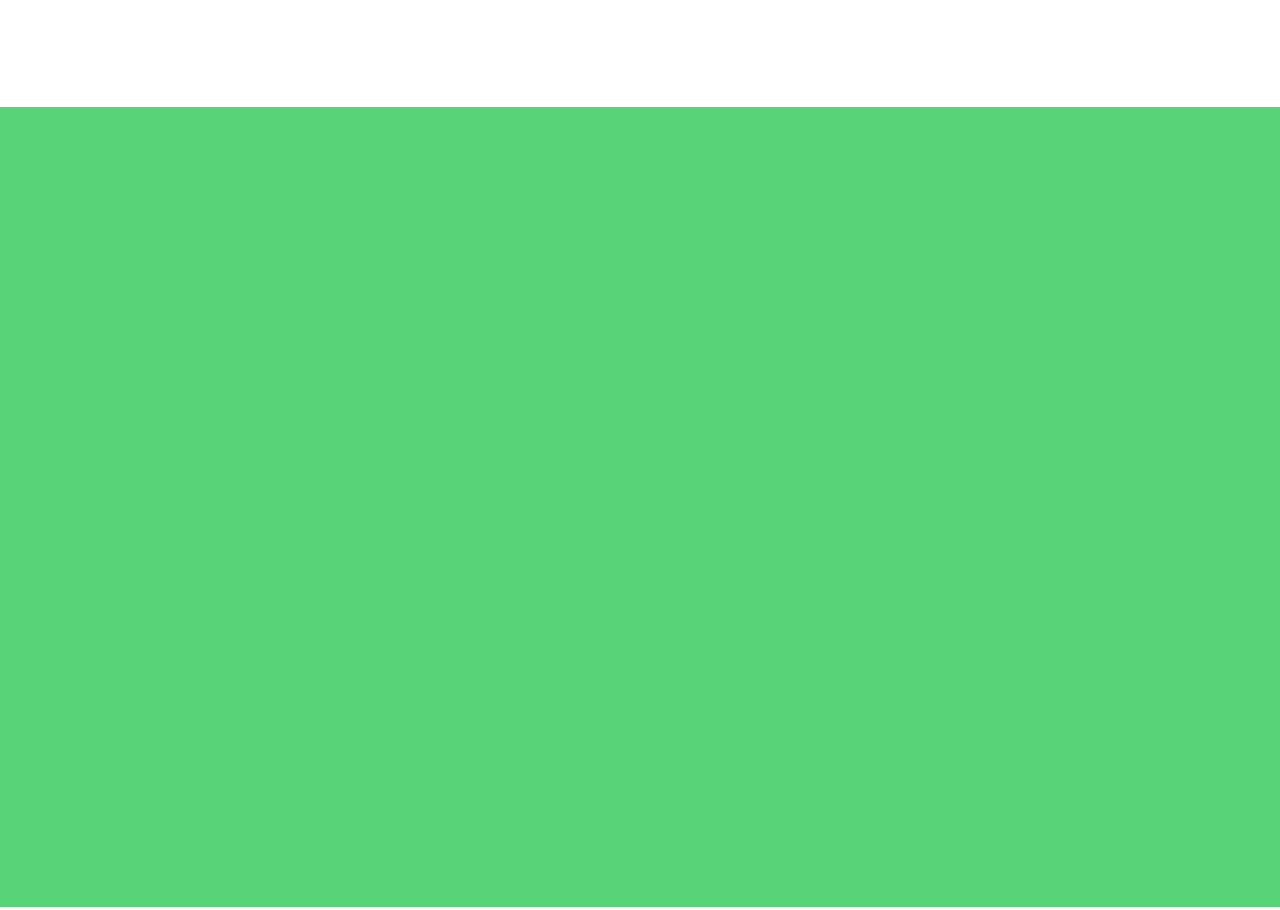
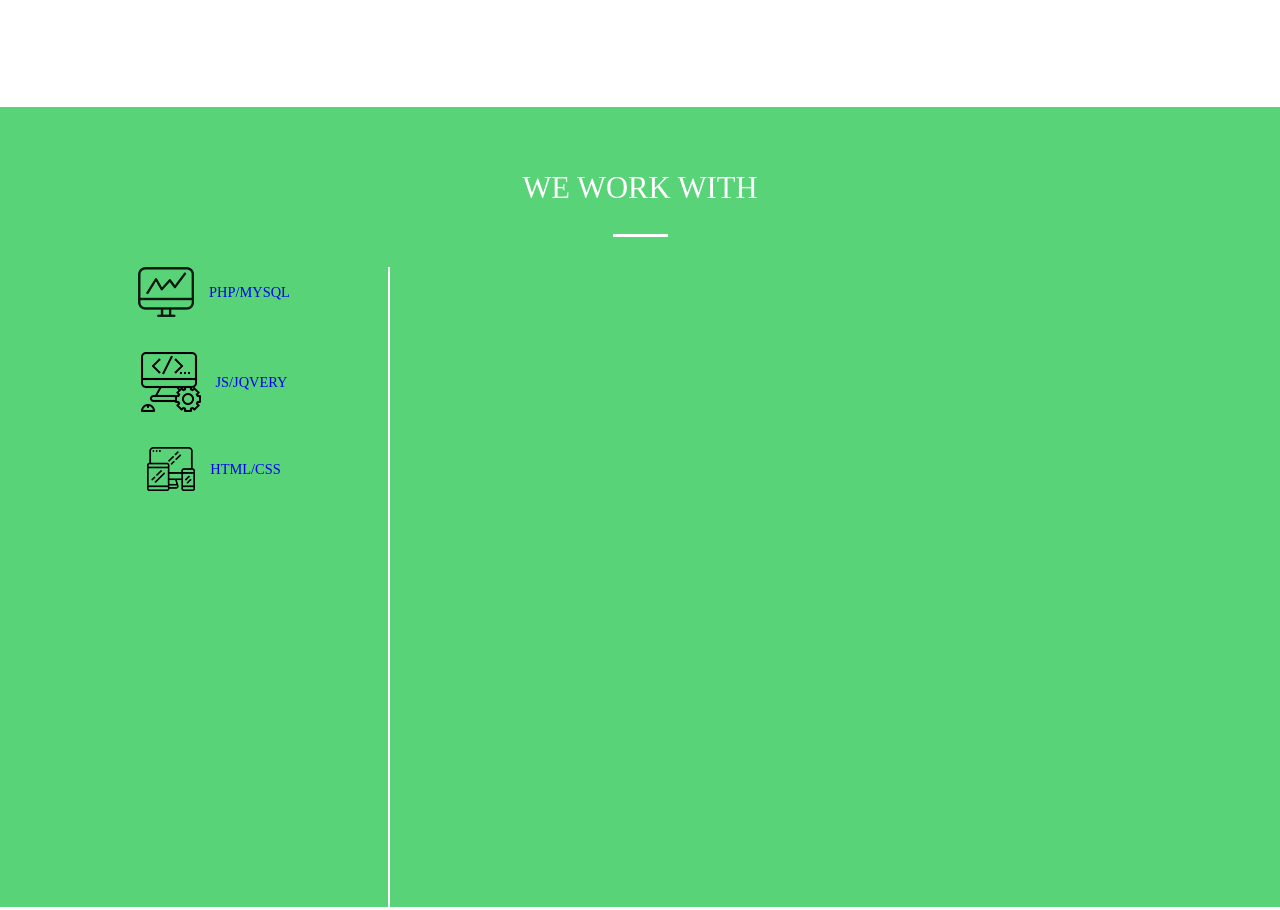
Before and after one commit to AleksandrIz/Exam, a plain HTML site: page index.html in a window 1280 px wide. Shown: the part 1493-2403 px from the top of the page. Drawn offline with nearby package versions, Linux system fonts and the light colour scheme.

Commit message:
map and start layout work

```diff
--- a/css/@media.css
+++ b/css/@media.css
@@ -58,14 +58,8 @@
     .bcontent__column .hidden {
         display: none;
     }
-    .bcontent__column .visible {
+    .bcontent__column .moreb {
         display: block;
-    }
-    .blog h2 {
-        height: 10vh;
-    }
-    .bcontent {
-        height: 60vh;
     }
     .bcontent__column__item {
         display: flex;
--- a/css/style.css
+++ b/css/style.css
@@ -194,6 +194,45 @@ li:hover .nav-resize {
     width: 560px;
     height: 315px;
 }
+/* work */
+.work-head {
+    height: 20vh;
+    display: flex;
+    flex-direction: column;
+    align-items: center;
+    justify-content: flex-end;
+}
+.work-head h2 {
+    font-size: 1.7em;
+    margin-bottom: 30px;
+}
+.work-content {
+    height: 80vh;
+    display: flex;
+}
+.work-content__icon {
+    width: 29%;
+}
+.verline {
+    width: 2px;
+    height: 80vh;
+    background: #fff;
+}
+.work-content__text {
+    width: 70%;
+}
+.work-content__icon .icon {
+    display: flex;
+    align-items: center;
+    justify-content: center;
+    margin-bottom: 35px;
+}
+.icon h4 {
+    font-size: 0.8em;
+}
+.icon img {
+    margin-right: 15px;
+}
 
 /* quote */
 .quoteText {
@@ -225,26 +264,23 @@ li:hover .nav-resize {
 
 /* blog */
 .blog {
-    height: 70vh;
+    height: 100vh;
     background: url("backg/blog.png");
     background-color: rgb(89, 211, 119);
     background-size: cover;
 }
 .blog h2{
     font-size: 1.7em;
-    height: 20vh;
+    height: 25vh;
     display: flex;
     align-items: center;
     justify-content: center;
 }
 .bcontent {
-    height: 50vh;
+    height: 75vh;
     display: flex;
     align-items: center;
     justify-content: center;
-}
-.bcontent__column .visible {
-    display: none;
 }
 .bcontent__column__item {
     padding-bottom: 40px;
@@ -269,14 +305,20 @@ li:hover .nav-resize {
 }
 .moreb {
     margin: 0 0 10px 25px;
+    display: none;
 }
 
 /* footer */
-.footer {
-    height: 50px;
+.map-block {
+    height: 30vh;
+    width: 100%;
+}
+.map {
+    height: inherit;
+    width: inherit;
 }
 .footer__resize {
-    height: inherit;
+    height: 50px;
     width: 1200px;
     margin: 0 auto;
     display: flex;
--- a/index.html
+++ b/index.html
@@ -87,7 +87,32 @@
                 </div>
             </section>
 
-            <section class="section odd" id="work"></section>
+            <section class="section odd" id="work">
+                <div class="main__resize">
+                    <div class="work-head">
+                        <h2>WE WORK WITH</h2>
+                        <div class="line"></div>
+                    </div>
+                    <div class="work-content">
+                        <ul class="work-content__icon">
+                            <li class="icon">
+                                <img src="imag/computer.png" alt="computer" />
+                                <h4><a href="#">PHP/MYSQL</a></h4>
+                            </li>
+                            <li class="icon">
+                                <img src="imag/coding.png" alt="coding">
+                                <h4><a href="#">JS/JQVERY</a></h4>
+                            </li>
+                            <li class="icon">
+                                <img src="imag/responsive.png" alt="responsive">
+                                <h4><a href="#">HTML/CSS</a></h4>
+                            </li>
+                        </ul>
+                        <div class="verline"></div>
+                        <div class="work-content__text"></div>
+                    </div>
+                </div>
+            </section>
 
             <section class="section even" id="services">
                 <div class="main__resize">
@@ -127,14 +152,12 @@
                             <div class="bcontent__column__item">
                                 <div class="rectangle"></div>
                                 <a href="#">The description for the image</a>
-                                <p class="hidden">Lorem ipsum dolor, sit amet consectetur adipisicing elit. Cum accusantium recusandae nihil cupiditate earum? Vero non omnis deleniti ea quisquam nostrum velit illo quae odio modi minus ipsum, quod quia similique. Rem amet laboriosam nihil delectus iure nostrum error vero.</p>
-                                <p class="visible">Lorem ipsum dolor sit amet consectetur adipisicing elit. Quaerat eligendi consequatur accusantium aut vitae vel...</p>
+                                <p>Lorem ipsum dolor, sit amet consectetur adipisicing elit. Cum accusantium recusandae nihil cupiditate earum? Vero non omnis deleniti ea quisquam nostrum velit illo quae odio modi minus ipsum, quod quia similique. Rem amet laboriosam nihil delectus iure nostrum error vero.</p>
                             </div>
                             <div class="bcontent__column__item">
                                 <div class="rectangle"></div>
                                 <a href="#">The description for the image</a>
-                                <p class="hidden">Lorem ipsum dolor, sit amet consectetur adipisicing elit. Cum accusantium recusandae nihil cupiditate earum? Vero non omnis deleniti ea quisquam nostrum velit illo quae odio modi minus ipsum, quod quia similique. Rem amet laboriosam nihil delectus iure nostrum error vero.</p>
-                                <p class="visible">Lorem ipsum dolor sit amet consectetur adipisicing elit. Quaerat eligendi consequatur accusantium aut vitae vel...</p>
+                                <p>Lorem ipsum dolor, sit amet consectetur adipisicing elit. Cum accusantium recusandae nihil cupiditate earum? Vero non omnis deleniti ea quisquam nostrum velit illo quae odio modi minus ipsum, quod quia similique. Rem amet laboriosam nihil delectus iure nostrum error vero.</p>
                             </div>
                             <a href="#" class="moreb visible">More Blogs</a>
                         </div>
@@ -153,11 +176,12 @@
                     </div>
                 </div>
             </div>
-
-            <div class="map"></div>
         </main>
 
         <footer class="footer">
+            <map class="map-block">
+                <iframe class="map" src="https://www.google.com/maps/embed?pb=!1m18!1m12!1m3!1d2540.2213228700034!2d30.471727115460695!3d50.45560319487503!2m3!1f0!2f0!3f0!3m2!1i1024!2i768!4f13.1!3m3!1m2!1s0x40d4ce80bb14c36b%3A0x5c4eb5067e6b48c6!2z0YPQuy4g0JHQvtCz0LTQsNC90LAg0JPQsNCy0YDQuNC70LjRiNC40L3QsCwgMjQsINCa0LjQtdCyLCAwMjAwMA!5e0!3m2!1sru!2sua!4v1545207101119" style="border:0" allowfullscreen></iframe>
+            </map>
             <div class="footer__resize">
                 <div class="footer__item">All rights reserved &copy;</div>
                 <div class="footer__item">maket: Serge Nikiforov</div>
```
Also changed, not shown: imag/coding.png (added), imag/computer.png (added), imag/responsive.png (added).
